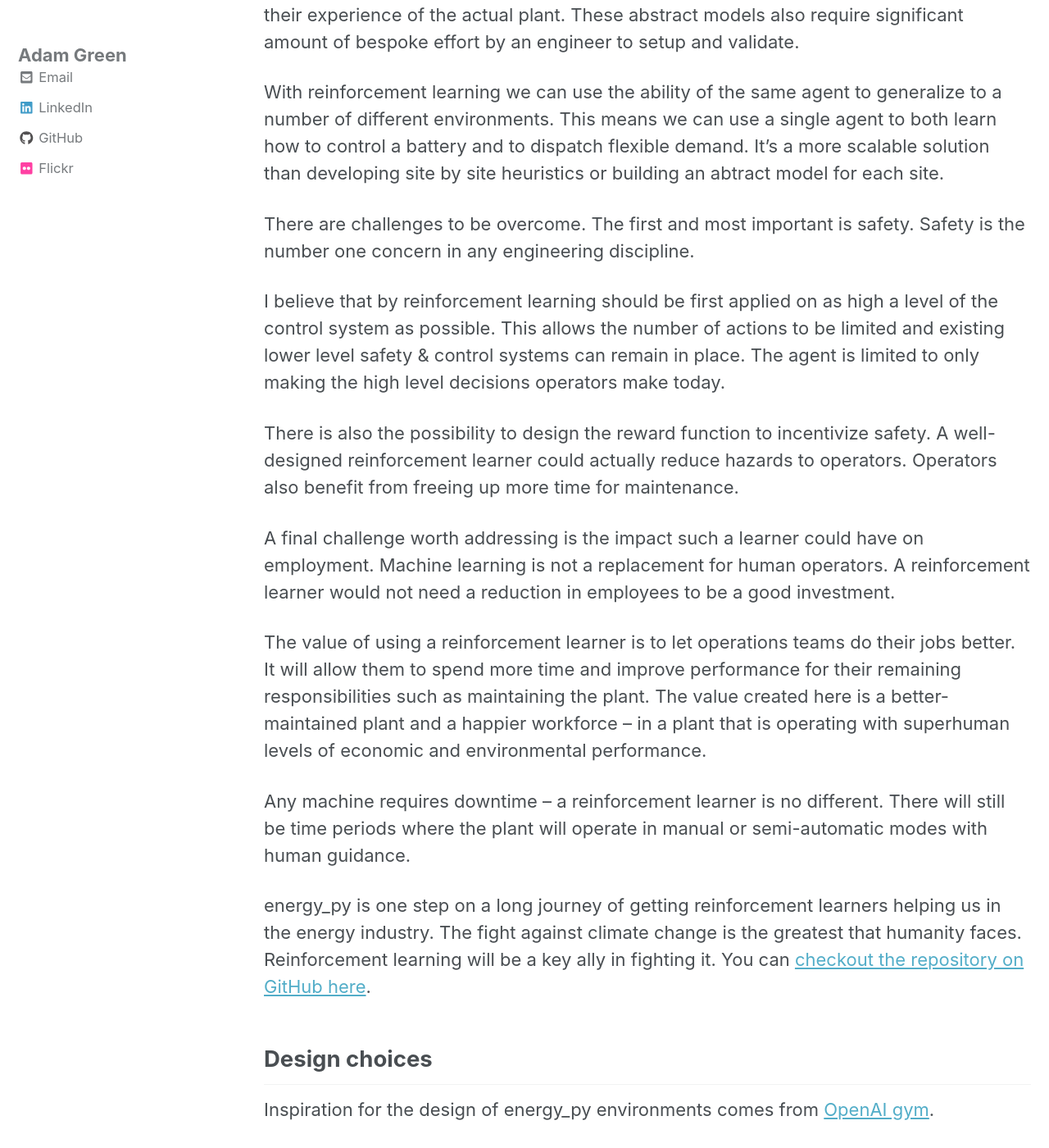
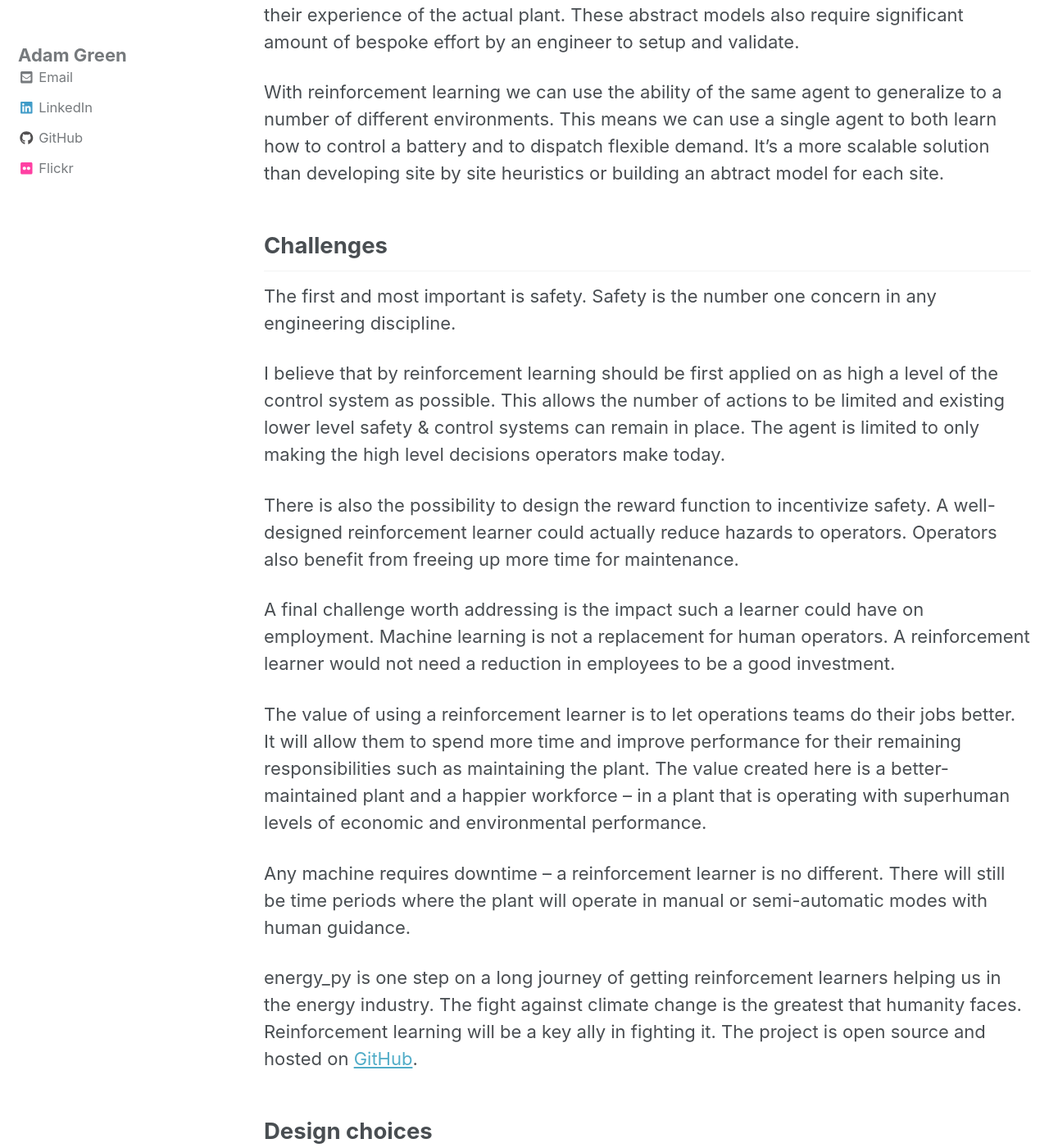
Before and after one commit to ADGEfficiency/adgefficiency.github.io, a Jekyll site: the page built from _posts/2017-04-03-energy_py-reinforcement-learning-for-energy-systems.md, in a window 1280 px wide and 1400 px high, scrolled down 2879 px. Shown: the whole window at 82% size. Built offline with Jekyll 4.4.1, drawn with Linux system fonts in a browser that asks for light colours; nearby versions of some CDN libraries; some of the changed text lies outside the part shown.

Commit message:
drafting

```diff
--- a/_posts/2017-04-03-energy_py-reinforcement-learning-for-energy-systems.md
+++ b/_posts/2017-04-03-energy_py-reinforcement-learning-for-energy-systems.md
@@ -33,9 +33,10 @@ It’s quite different from supervised learning. In supervised learning we start
 
 In reinforcement learning we start out with no data. The agent generates data (sequences of experience) by interacting with the environment. The agent uses it’s experience to learn how to interact with the environment. In reinforcement learning we not only learn patterns from data, we also generate our own data.
 
-We also create our own targets.  Data collected in reinforcement learning (the experience tuple $(s,a,r,s')$) has no implicit target.  Agents must label experience (for example, a Bellman target) in order to be able to learn from it.
+We also create our own targets.  Data collected in reinforcement learning (the experience tuple `(s,a,r,s')`) has no implicit target.  Agents must label experience (for example, a Bellman target) in order to be able to learn from it.
 
 If you are interested in learning more about reinforcement learning, I would recommend these resources
+
 - [Li (2017) Deep Reinforcement Learning: An Overview](https://arxiv.org/pdf/1701.07274.pdf)
 - [Sutton & Barto - Reinforcement Learning: An Introduction - 2nd Edition (in progress)](http://people.inf.elte.hu/lorincz/Files/RL_2006/SuttonBook.pdf)
 - [UCL video lectures by David Silver](http://www0.cs.ucl.ac.uk/staff/d.silver/web/Teaching.html)
@@ -56,7 +57,9 @@ Optimal operating strategies can be developed from abstract models. Yet abstract
 
 With reinforcement learning we can use the ability of the same agent to generalize to a number of different environments. This means we can use a single agent to both learn how to control a battery and to dispatch flexible demand. It’s a more scalable solution than developing site by site heuristics or building an abtract model for each site.
 
-There are challenges to be overcome. The first and most important is safety. Safety is the number one concern in any engineering discipline.
+## Challenges
+
+The first and most important is safety. Safety is the number one concern in any engineering discipline.
 
 I believe that by reinforcement learning should be first applied on as high a level of the control system as possible. This allows the number of actions to be limited and existing lower level safety & control systems can remain in place. The agent is limited to only making the high level decisions operators make today.
 
@@ -68,7 +71,7 @@ The value of using a reinforcement learner is to let operations teams do their j
 
 Any machine requires downtime – a reinforcement learner is no different. There will still be time periods where the plant will operate in manual or semi-automatic modes with human guidance.
 
-energy_py is one step on a long journey of getting reinforcement learners helping us in the energy industry. The fight against climate change is the greatest that humanity faces. Reinforcement learning will be a key ally in fighting it. You can [checkout the repository on GitHub here](https://github.com/ADGEfficiency/energy_py).
+energy_py is one step on a long journey of getting reinforcement learners helping us in the energy industry. The fight against climate change is the greatest that humanity faces. Reinforcement learning will be a key ally in fighting it. The project is open source and hosted on [GitHub](https://github.com/ADGEfficiency/energy_py).
 
 ## Design choices
 
```
Also changed, not shown: _posts/2017-11-18-demonetizing-everything-post-capitalism-world-peter-diamandis.md (+1 -1 lines).
